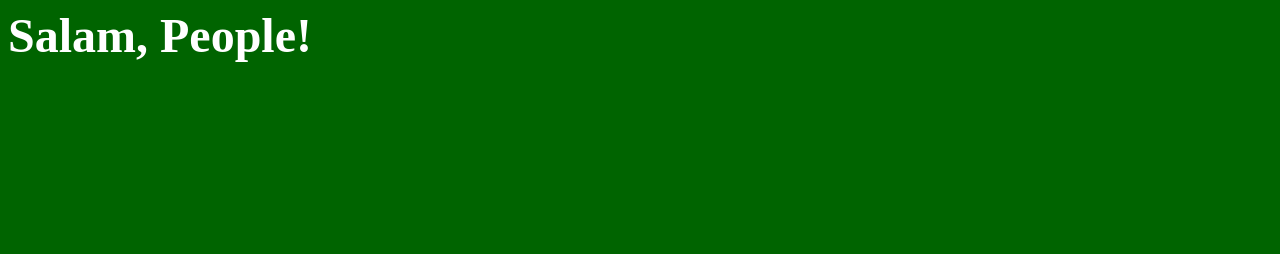
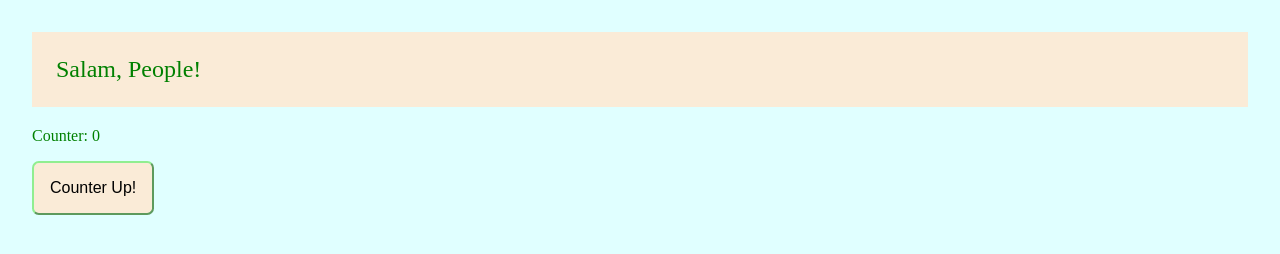
Before and after one commit to firasabah/hello-web, a plain HTML site: page index.html in a window 1280 px wide. Drawn offline with Linux system fonts and the light colour scheme.

Commit message:
Updated files..

```diff
--- a/css/app.css
+++ b/css/app.css
@@ -1,8 +1,21 @@
 body {
-  background-color: darkgreen;
+  background-color: lightcyan;
+  color: green;
+  margin: 1em;
+  padding: 1em;
 }
 
-h1 {
-  font-size: 3em;
-  color: white;
+h2 {
+  font-weight: 100;
+  background-color: antiquewhite;
+  padding: 1em;
 }
+
+button {
+  background-color: antiquewhite;
+  border-color: lightgreen;
+  border-radius: 0.425em;
+  padding: 1em;
+  margin-top: 1em;
+  font-size: 1em;
+}
--- a/index.html
+++ b/index.html
@@ -1,10 +1,14 @@
 <html>
-  <head>
-    <link href="css/app.css" rel="stylesheet">
-  </head>
-  <body>
-    <h1>Salam, People!</h1>
 
-    <script type="text/js" src="js/app.js" />
-  </body>
+<head>
+  <link href="css/app.css" rel="stylesheet">
+</head>
+
+<body>
+  <h2>Salam, People!</h2>
+  Counter: <span id="counter"></span><br/>
+  <button onclick="counterUp()">Counter Up!</button>
+
+  <script src="js/app.js"></script>
+</body>
 </html>
--- a/js/app.js
+++ b/js/app.js
@@ -1 +1,9 @@
 // app.js
+var counter = 0;
+resetCounter();
+function resetCounter() {
+    document.querySelector("#counter").innerHTML = 0;
+}
+function counterUp() {
+    document.querySelector("#counter").innerHTML = ++counter;
+}
```
